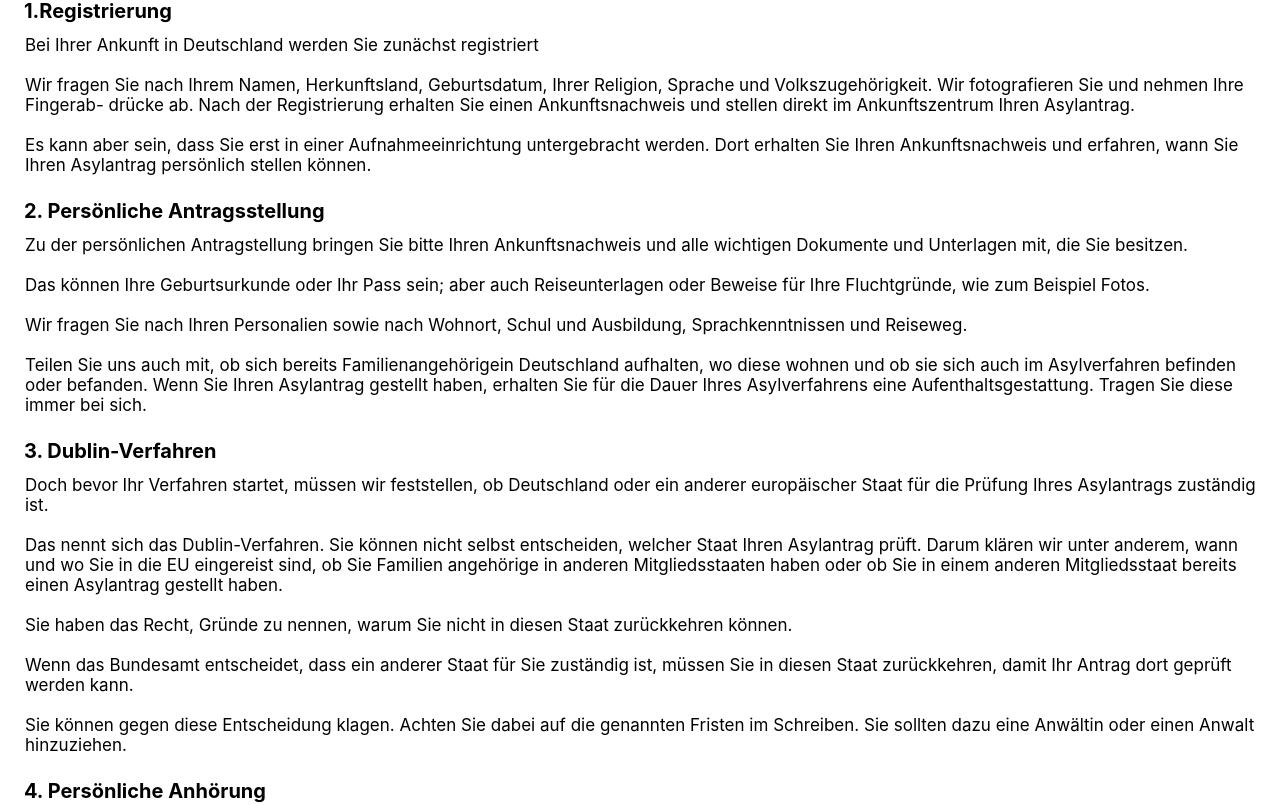
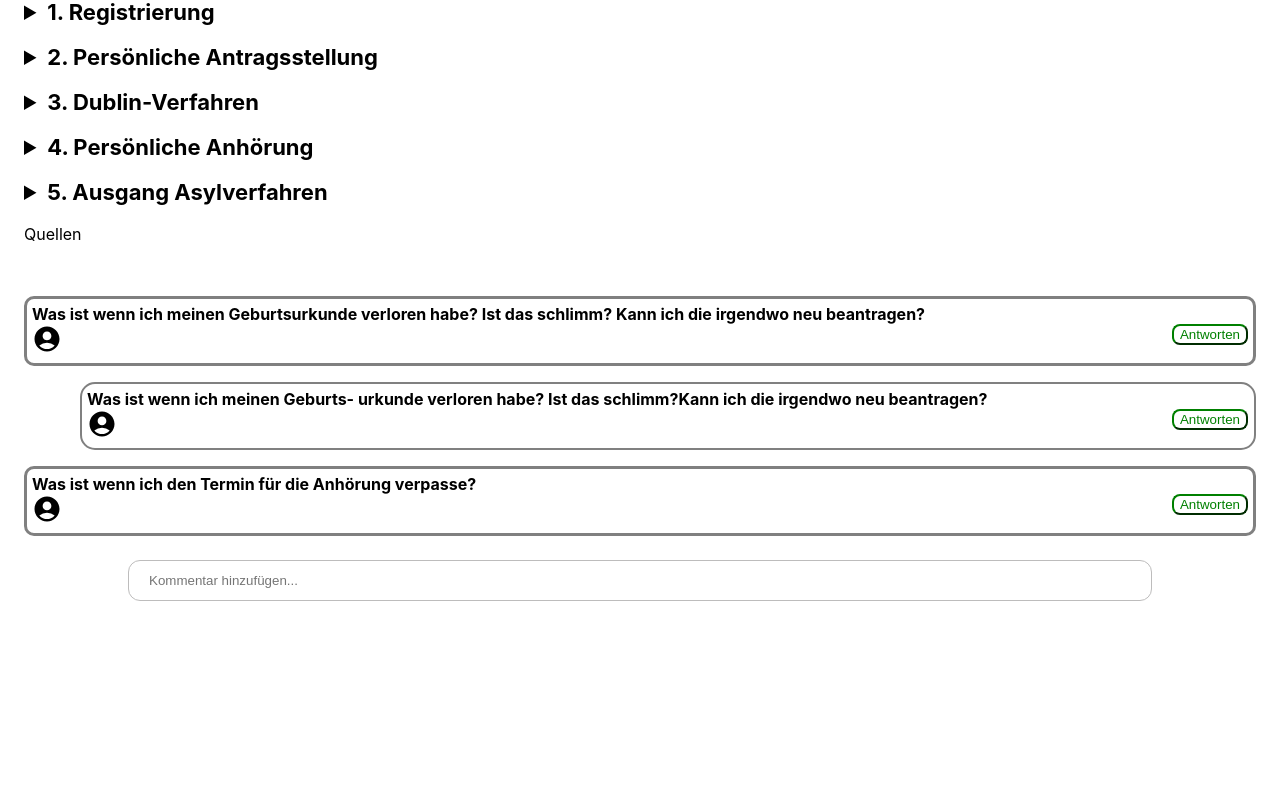
Before and after one commit to xSilentStorm313/Projekt-Web, a React (Create React App) app in the folder webapp/: page /asylantrag in a window 1280 px wide. Shown: the part 1440-2245 px from the top of the page. After the commit the page ends 2049 px from the top, so only its background shows below. Built offline with nearby package versions, Linux system fonts and the light colour scheme.

Commit message:
aufklappbarer Text Asylverfahren

```diff
--- a/webapp/src/EinzelnerBeitrag.css
+++ b/webapp/src/EinzelnerBeitrag.css
@@ -84,9 +84,9 @@
   .zwischenüberschrift{
     text-align: left;
     margin: 1.5rem;
-    font-weight: medium;
+    font-weight: bolder;
     margin-bottom: -5px;
-    font-size: 20px;
+    font-size: 22px;
   }
 
   .komment {
--- a/webapp/src/components/BeitragInhaltAsylantrag.js
+++ b/webapp/src/components/BeitragInhaltAsylantrag.js
@@ -14,65 +14,77 @@ export default function BeitragInhaltAsylantrag() {
             <h1 className="überschrift1">Asylverfahren</h1>
             <p className="text">Sie sind in Deutschland, um Asyl zu beantragen.</p>
             <div className="infotextasyl">Grundsätzlich haben Sie das Recht auf ein Asylverfahren. Sie haben aber auch die Pflicht, während des gesamten Verfah­rens aktiv mitzuwirken und immer die Wahrheit zu sagen. Das ist wichtig für Sie, denn sonst gefährden Sie Ihr Asylverfahren.</div>
-            <h2 className="zwischenüberschrift">1.Registrierung</h2>
-            <p className="text">Bei Ihrer Ankunft in Deutschland werden Sie zunächst regis­triert <br/> <br/>
-                Wir fragen Sie nach Ihrem Namen, Herkunftsland, Geburtsdatum, Ihrer Religion, Sprache und Volkszugehörig­keit. Wir fotografieren Sie und nehmen Ihre Fingerab- drücke ab. Nach der Registrierung erhalten Sie einen An­kunftsnachweis und stellen direkt im Ankunftszentrum Ihren Asylantrag.<br/><br/>
+
+            <details>
+                <summary className="zwischenüberschrift">1. Registrierung</summary>
+                <p className="text">Bei Ihrer Ankunft in Deutschland werden Sie zunächst regis­triert <br /> <br />
+                    Wir fragen Sie nach Ihrem Namen, Herkunftsland, Geburtsdatum, Ihrer Religion, Sprache und Volkszugehörig­keit. Wir fotografieren Sie und nehmen Ihre Fingerab- drücke ab. Nach der Registrierung erhalten Sie einen An­kunftsnachweis und stellen direkt im Ankunftszentrum Ihren Asylantrag.<br /><br />
                     Es kann aber sein, dass Sie erst in einer Aufnahme­einrichtung untergebracht werden. Dort erhalten Sie Ihren Ankunftsnachweis und erfahren, wann Sie Ihren Asylantrag persönlich stellen können.
                 </p>
-            <h2 className="zwischenüberschrift">2. Persönliche Antragsstellung</h2>
-            <p className="text">Zu der persönlichen Antragstellung bringen Sie bitte Ihren Ankunftsnachweis und alle wichtigen Dokumente und Unter­lagen mit, die Sie besitzen. <br/> <br/>
-            Das können Ihre Geburtsurkunde oder Ihr Pass sein; aber auch Reiseunterlagen oder Beweise für Ihre Fluchtgründe, wie zum Beispiel Fotos. <br/> <br/>
-            Wir fragen Sie nach Ihren Personalien sowie nach Wohnort, Schul­ und Ausbildung, Sprachkenntnissen und Reiseweg.<br/> <br/>
+            </details>
+
+            <details>
+                <summary className="zwischenüberschrift">2. Persönliche Antragsstellung</summary>
+                <p className="text">Zu der persönlichen Antragstellung bringen Sie bitte Ihren Ankunftsnachweis und alle wichtigen Dokumente und Unter­lagen mit, die Sie besitzen. <br /> <br />
+                    Das können Ihre Geburtsurkunde oder Ihr Pass sein; aber auch Reiseunterlagen oder Beweise für Ihre Fluchtgründe, wie zum Beispiel Fotos. <br /> <br />
+                    Wir fragen Sie nach Ihren Personalien sowie nach Wohnort, Schul­ und Ausbildung, Sprachkenntnissen und Reiseweg.<br /> <br />
                     Teilen Sie uns auch mit, ob sich bereits Familienangehörigein Deutschland aufhalten, wo diese wohnen und ob sie sich auch im Asylverfahren befinden oder befanden. Wenn Sie Ihren Asylantrag gestellt haben, erhalten Sie für die Dauer Ihres Asylverfahrens eine Aufenthaltsgestattung. Tragen Sie diese immer bei sich.
                 </p>
-            <h2 className="zwischenüberschrift">3. Dublin-Verfahren</h2>
-            <p className="text">Doch bevor Ihr Verfahren startet, müssen wir feststellen, ob Deutschland oder ein anderer europäischer Staat für die Prüfung Ihres Asylantrags zuständig ist.<br/> <br/>
-            Das nennt sich das Dublin­-Verfahren. Sie können nicht selbst entscheiden, welcher Staat Ihren Asylantrag prüft. Darum klären wir unter anderem, wann und wo Sie in die EU eingereist sind, ob Sie Familien­ angehörige in anderen Mitgliedsstaaten haben oder ob Sie in einem anderen Mitgliedsstaat bereits einen Asylantrag gestellt haben. <br/> <br/>
-            Sie haben das Recht, Gründe zu nennen, warum Sie nicht in diesen Staat zurückkehren können.<br/> <br/>
-            Wenn das Bundesamt entscheidet, dass ein anderer Staat für Sie zuständig ist, müssen Sie in diesen Staat zurückkehren, damit Ihr Antrag dort geprüft werden kann. <br/> <br/>
+            </details>
+
+            <details>
+                <summary className="zwischenüberschrift">3. Dublin-Verfahren</summary>
+                <p className="text">Doch bevor Ihr Verfahren startet, müssen wir feststellen, ob Deutschland oder ein anderer europäischer Staat für die Prüfung Ihres Asylantrags zuständig ist.<br /> <br />
+                    Das nennt sich das Dublin­-Verfahren. Sie können nicht selbst entscheiden, welcher Staat Ihren Asylantrag prüft. Darum klären wir unter anderem, wann und wo Sie in die EU eingereist sind, ob Sie Familien­ angehörige in anderen Mitgliedsstaaten haben oder ob Sie in einem anderen Mitgliedsstaat bereits einen Asylantrag gestellt haben. <br /> <br />
+                    Sie haben das Recht, Gründe zu nennen, warum Sie nicht in diesen Staat zurückkehren können.<br /> <br />
+                    Wenn das Bundesamt entscheidet, dass ein anderer Staat für Sie zuständig ist, müssen Sie in diesen Staat zurückkehren, damit Ihr Antrag dort geprüft werden kann. <br /> <br />
                     Sie können gegen diese Entscheidung klagen. Achten Sie dabei auf die genannten Fristen im Schreiben. Sie sollten dazu eine Anwältin oder einen Anwalt hinzuziehen.</p>
+            </details>
 
-            <h2 className="zwischenüberschrift">4. Persönliche Anhörung</h2>
-            <p className="text">Wenn Deutschland für Ihren Asylantrag zuständig ist, findet eine Anhörung beim Bundesamt statt.<br/> <br/>
-            Sie werden dann direkt im Ankunftszentrum nach der Antrag­ stellung zu Ihren Fluchtgründen angehört. Oder Sie erhalten später schriftlich einen Termin zu Ihrer persönlichen Anhörung. Diesen Termin müssen Sie unbedingt persönlich wahrnehmen.<br/> <br/>
-            Sollten Sie an dem Tag krank sein oder sich verspäten, teilen Sie uns das am gleichen Tag mit – bei Krankheit reichen Sie uns bitte das Attest per Post nach.<br/> <br/>
-            Sonst kann Ihr Antrag abgelehnt oder Ihr Verfahren eingestellt werden.<br/> <br/>
-            Bei der Anhörung befragen wir Sie zu Ihren Fluchtgründen. Unsere Mitarbeitenden sind mit den Verhältnissen in Ihrem Herkunftsland vertraut.<br/> <br/>
-            Und eine Dolmetscherin oder ein Dolmetscher übersetzt alles, was Sie sagen. Sie dürfen auch eine Vertrauensperson als Beistand mitbringen. <br/> <br/>
-            Sie brauchen keine Angst zu haben und erhalten ausreichend Zeit zu schildern, warum Sie aus Ihrem Herkunftsland ausgereist sind und warum Sie nicht dorthin zurückkehren können. <br/> <br/>
-            Wichtig ist, dass Sie uns immer die Wahrheit sagen und nur das berichten, was Sie selbst erlebt haben. Hören Sie nicht auf den Rat von Anderen, falls die Ihnen vorschlagen, nicht selbst erlebte Dinge zu berichten. Das kann Ihren Antrag gefährden.<br/> <br/>
-            Und denken Sie daran, alle Unterlagen, die Sie mitgebracht haben, zu zeigen.<br/> <br/>
+            <details>
+                <summary className="zwischenüberschrift">4. Persönliche Anhörung</summary>
+                <p className="text">Wenn Deutschland für Ihren Asylantrag zuständig ist, findet eine Anhörung beim Bundesamt statt.<br /> <br />
+                    Sie werden dann direkt im Ankunftszentrum nach der Antrag­ stellung zu Ihren Fluchtgründen angehört. Oder Sie erhalten später schriftlich einen Termin zu Ihrer persönlichen Anhörung. Diesen Termin müssen Sie unbedingt persönlich wahrnehmen.<br /> <br />
+                    Sollten Sie an dem Tag krank sein oder sich verspäten, teilen Sie uns das am gleichen Tag mit – bei Krankheit reichen Sie uns bitte das Attest per Post nach.<br /> <br />
+                    Sonst kann Ihr Antrag abgelehnt oder Ihr Verfahren eingestellt werden.<br /> <br />
+                    Bei der Anhörung befragen wir Sie zu Ihren Fluchtgründen. Unsere Mitarbeitenden sind mit den Verhältnissen in Ihrem Herkunftsland vertraut.<br /> <br />
+                    Und eine Dolmetscherin oder ein Dolmetscher übersetzt alles, was Sie sagen. Sie dürfen auch eine Vertrauensperson als Beistand mitbringen. <br /> <br />
+                    Sie brauchen keine Angst zu haben und erhalten ausreichend Zeit zu schildern, warum Sie aus Ihrem Herkunftsland ausgereist sind und warum Sie nicht dorthin zurückkehren können. <br /> <br />
+                    Wichtig ist, dass Sie uns immer die Wahrheit sagen und nur das berichten, was Sie selbst erlebt haben. Hören Sie nicht auf den Rat von Anderen, falls die Ihnen vorschlagen, nicht selbst erlebte Dinge zu berichten. Das kann Ihren Antrag gefährden.<br /> <br />
+                    Und denken Sie daran, alle Unterlagen, die Sie mitgebracht haben, zu zeigen.<br /> <br />
                 </p>
+
                 <div className="infotextasyl">Alles, was Sie während der Anhörung nicht sagen oder zeigen, kann vielleicht später beim Bundesamt oder vor Gericht nicht mehr berücksichtigt werden.</div>
-            <p className="text">Ihre gesamte Anhörung wird in einem Protokoll aufgenommen und Ihnen mündlich rückübersetzt. Sie können korrigieren oder ergänzen.<br/> <br/>
-            Sie erhalten das Protokoll direkt im Anschluss oder später per Post.<br/> <br/>
-            Wenn Sie den Dolmetscher nicht verstehen oder krank sind, dann sagen Sie das zu Beginn der Anhörung.<br/> <br/>
-            Wenn es für Sie aus persönlichen Gründen erforderlich ist, kann die Anhörung durch eine Person gleichen Geschlechts durchgeführt werden. Das Gleiche gilt für die Dolmetscherin oder den Dolmetscher.<br/> <br/>
-            Für die Anhörung bestimmter Personengruppen gibt es speziell geschulte Mitarbeitende. <br/> <br/>
-            Sie stehen Opfern geschlechtsspezifi­scher Gewalt, Opfern von Folter oder Menschenhandel, trauma­ tisierten Menschen und unbegleiteten Minderjährigen zur Seite.<br/> <br/>
+                <p className="text">Ihre gesamte Anhörung wird in einem Protokoll aufgenommen und Ihnen mündlich rückübersetzt. Sie können korrigieren oder ergänzen.<br /> <br />
+                    Sie erhalten das Protokoll direkt im Anschluss oder später per Post.<br /> <br />
+                    Wenn Sie den Dolmetscher nicht verstehen oder krank sind, dann sagen Sie das zu Beginn der Anhörung.<br /> <br />
+                    Wenn es für Sie aus persönlichen Gründen erforderlich ist, kann die Anhörung durch eine Person gleichen Geschlechts durchgeführt werden. Das Gleiche gilt für die Dolmetscherin oder den Dolmetscher.<br /> <br />
+                    Für die Anhörung bestimmter Personengruppen gibt es speziell geschulte Mitarbeitende. <br /> <br />
+                    Sie stehen Opfern geschlechtsspezifi­scher Gewalt, Opfern von Folter oder Menschenhandel, trauma­ tisierten Menschen und unbegleiteten Minderjährigen zur Seite.<br /> <br />
                     Falls Sie betroffen sind, teilen Sie uns das am besten direkt bei Ihrer Antragstellung mit.</p>
-            <div className="infotextasyl">Zu Beginn des Asylverfahrens wohnen Sie in einer Aufnahmeeinrichtung. <br/>
+                <div className="infotextasyl">Zu Beginn des Asylverfahrens wohnen Sie in einer Aufnahmeeinrichtung. <br />
                     Es kann sein, dass Sie bis zur Entscheidung über Ihren Antrag dort bleiben oder in eine andere Unterkunft um- ziehen. Sollten Sie umziehen, müssen Sie dem Bundesamt, der Ausländerbehörde und eventuell dem Gericht Ihre neue Anschrift mitteilen. Das ist enorm wichtig, weil die Briefe immer an die letzte Anschrift gesendet werden, die den Behörden mitgeteilt wurde.</div>
-
-            <h2 className="zwischenüberschrift">5. Ausgang Asylverfahren</h2>
-            <p className="text">Die Entscheidung des Bundesamtes teilen wir Ihnen schriftlich mit. Falls Sie einen Rechtsbeistand haben, erhält Ihre Anwältin oder Ihr Anwalt den Brief.<br/> <br/>
+            </details>
+            <details>
+                <summary className="zwischenüberschrift">5. Ausgang Asylverfahren</summary>
+                <p className="text">Die Entscheidung des Bundesamtes teilen wir Ihnen schriftlich mit. Falls Sie einen Rechtsbeistand haben, erhält Ihre Anwältin oder Ihr Anwalt den Brief.<br /> <br />
                     Wenn Sie mit der Entscheidung des Bundesamtes nicht einver­standen sind, haben Sie das Recht zu klagen. Achten Sie auf die genannten Fristen im Schreiben. Nur innerhalb dieser Fristen können Sie klagen. Sie sollten dazu unbedingt eine Anwältin oder einen Anwalt hinzuziehen.
                 </p>
-
+            </details>
             <p className="quellen">Quellen</p>
 
-            <br/>
+            <br />
             <p className="komment">Was ist wenn ich meinen Geburtsurkunde verloren habe? Ist das schlimm? Kann ich die irgendwo neu beantragen?
-            <br/>
-            <MdAccountCircle size={30} className="Profilbild antwort"/>
+                <br />
+                <MdAccountCircle size={30} className="Profilbild antwort" />
                 <button className="buttonantworten">Antworten</button></p>
             <p className="antwortkomment">Was ist wenn ich meinen Geburts- urkunde verloren habe? Ist das schlimm?Kann ich die irgendwo neu beantragen?
-            <br/>
-            <MdAccountCircle size={30} className="Profilbild antwort"/>
+                <br />
+                <MdAccountCircle size={30} className="Profilbild antwort" />
                 <button className="buttonantworten">Antworten</button></p>
             <p className="komment">Was ist wenn ich den Termin für die Anhörung verpasse?
-            <br/>
-            <MdAccountCircle size={30} className="Profilbild antwort"/>
+                <br />
+                <MdAccountCircle size={30} className="Profilbild antwort" />
                 <button className="buttonantworten">Antworten</button></p>
         </div>
     );
```
Lines whose indentation alone changed are shown as unchanged.
